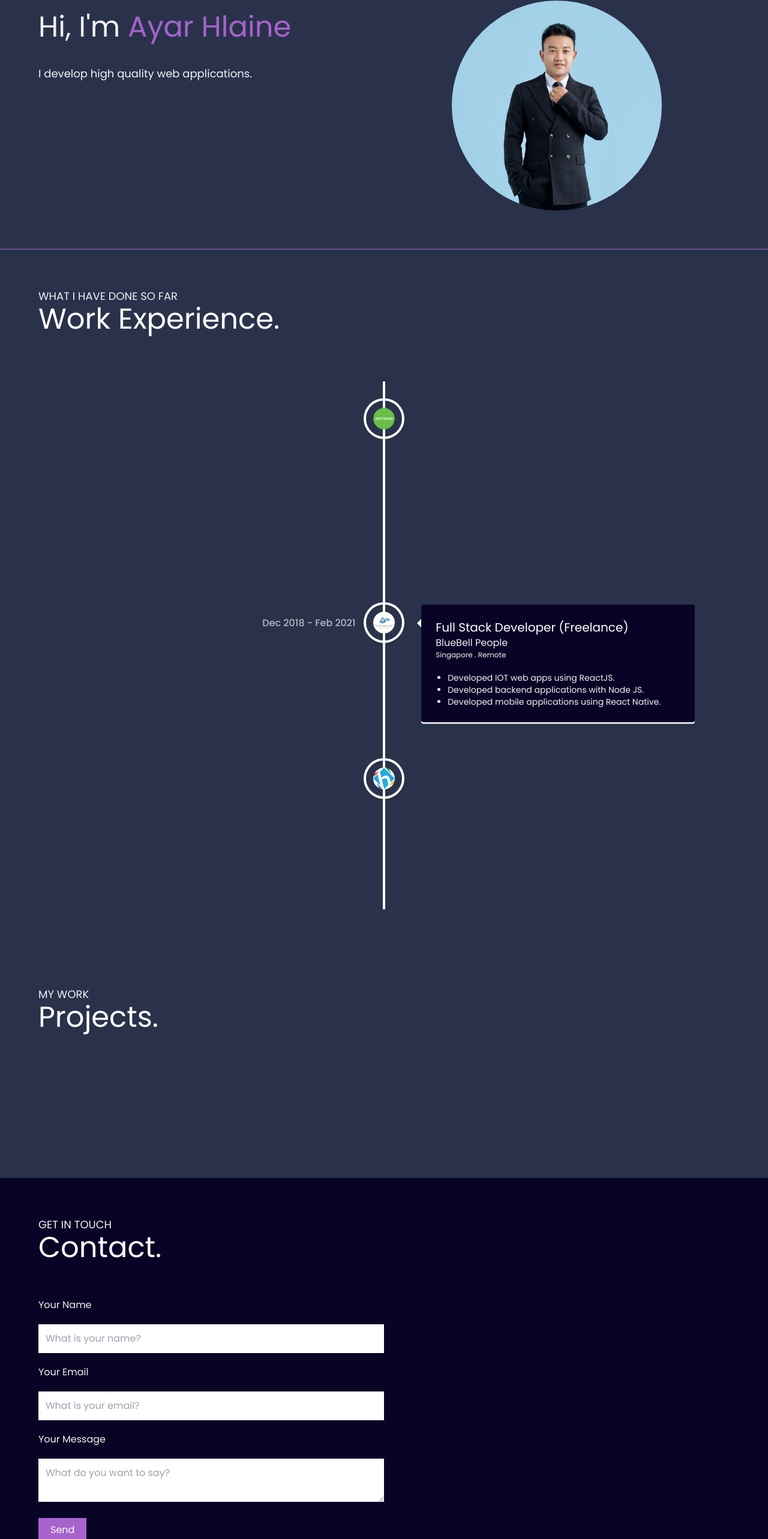
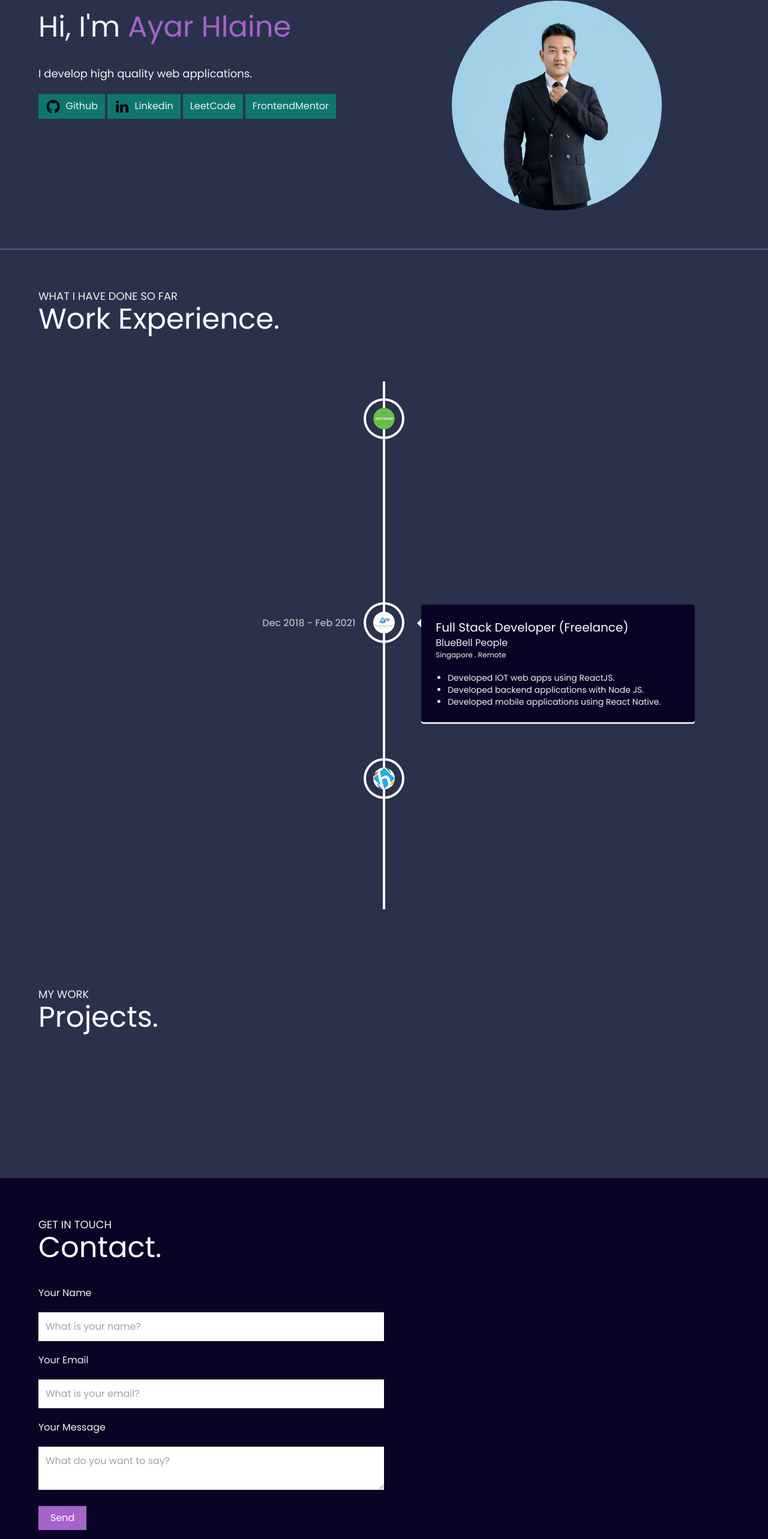
Before and after one commit to ayarhlaine/portfolio, a React (Vite) app: page / in a window 1280 px wide. Shown: the part 103-2669 px from the top of the page at 60% size. Built offline with nearby package versions, Linux system fonts and the light colour scheme.

Commit message:
added social links

```diff
--- a/src/components/ContactForm.jsx
+++ b/src/components/ContactForm.jsx
@@ -6,8 +6,8 @@ const ContactForm = () => {
         <div className={`${styles.padding}`}>
         <h1 className="text-lg uppercase text-white-100">Get In Touch</h1>
         <h1 className="text-5xl text-white">Contact.</h1>
-        <div className="flex w-full flex-row mt-5">
-            <div className='w-[100%] md:w-[50%] py-5'>
+        <div className="flex w-full mt-5 flex-col">
+            <div className='w-full md:w-[50%]'>
                 <div className='mt-5'>
                     <p className='text-white-100'>Your Name</p>
                     <input type="text" className='mt-5 p-3 w-[100%]' placeholder='What is your name?'/>
--- a/src/components/Hero.jsx
+++ b/src/components/Hero.jsx
@@ -6,6 +6,20 @@ const Hero = () => {
         <div className="hero-left-section basis-1/2 order-2 text-center md:text-left md:order-1">
           <h1 className="text-5xl mt-5 text-white-100">Hi, I&apos;m <span className='text-5xl text-[#A663CC]'>Ayar Hlaine</span></h1>
           <p className='mt-10 text-lg text-white-100'>I develop high quality web applications.</p>
+          <div className='w-full py-3'>
+            <div className='flex flex-wrap gap-1 mt-2 item-center justify-center md:item-start md:justify-start'>
+                <a href="#" className="px-3 py-2 bg-teal-700 flex">
+                  <img src="/assets/github.png" alt="Github Icon" width={25} height={25}/>&nbsp;
+                  Github
+                </a>
+                <a href="#" className="px-3 py-2 bg-teal-700 flex">
+                  <img src="/assets/linkedin.png" alt="Github Icon" width={25} height={25}/>&nbsp;
+                  Linkedin
+                </a>
+                <a href="#" className="px-3 py-2 bg-teal-700">LeetCode</a>
+                <a href="#" className="px-3 py-2 bg-teal-700">FrontendMentor</a>
+            </div>
+          </div>
         </div>
         <div className="hero-right-section basis-1/2 flex item-center justify-center order-1 md:order-2">
           <img className='rounded-full' src='/assets/me.jpg' alt='Ayar Hlaine Photo' width={350} height={350}/>
```
Lines whose indentation alone changed are shown as unchanged.
